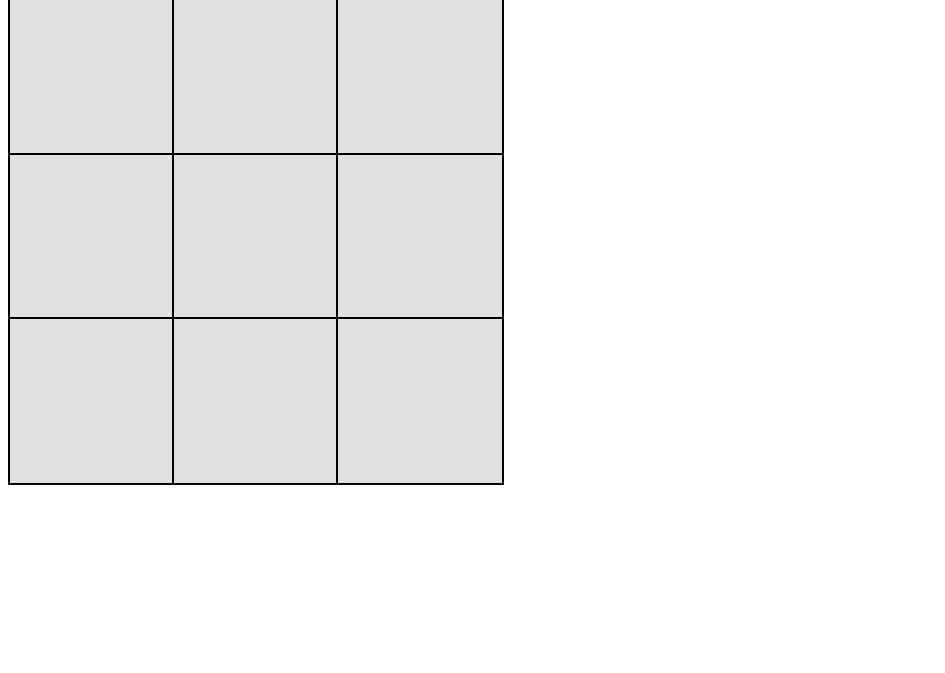
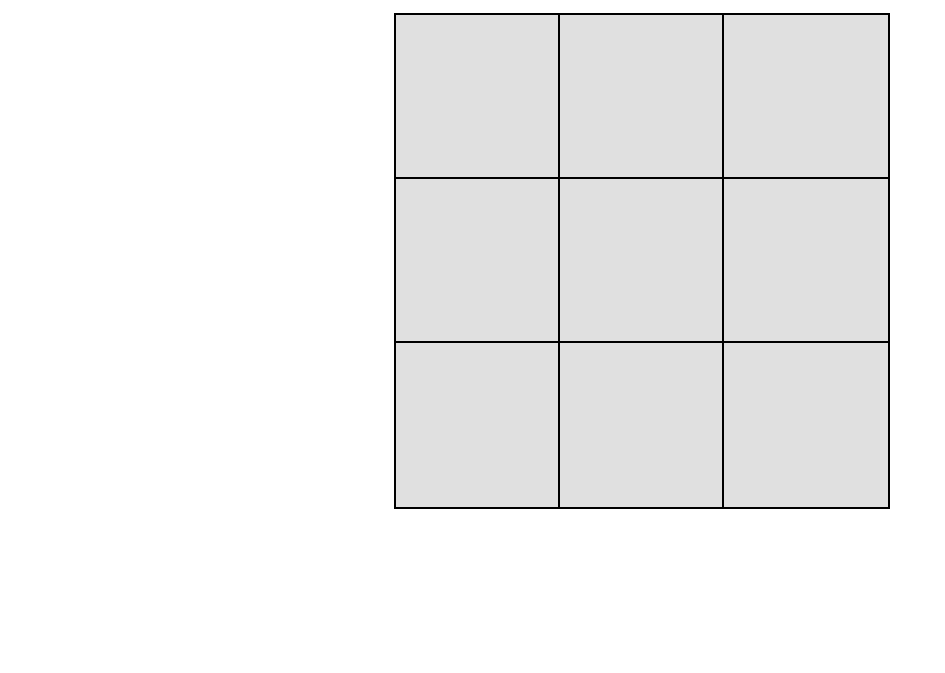
Before and after one commit to guerra08/tic-tac-toe, a plain HTML site: page index.html in a window 1280 px wide. Shown: the part 127-800 px from the top of the page, without its empty margins (0-945 px from the left). Drawn offline with Linux system fonts and the light colour scheme.

Commit message:
Centering content

```diff
--- a/index.html
+++ b/index.html
@@ -1,5 +1,6 @@
 <!DOCTYPE html>
 <html lang="en">
+
 <head>
 	<meta charset="UTF-8">
 	<meta name="viewport" content="width=device-width, initial-scale=1.0">
@@ -8,9 +9,11 @@
 	<script defer src="./scripts/main.js"></script>
 	<title>Tic-tac-toe</title>
 </head>
+
 <body>
+	<div id="main-container">
 		<h1>Tic-tac-toe</h1>
-    <P id = "game-state"></P>
+		<P id="game-state"></P>
 		<div class="game-grid">
 			<div class="grid-item" id="0">
 				<p></p>
@@ -40,5 +43,7 @@
 				<p></p>
 			</div>
 		</div>
+	</div>
 </body>
+
 </html>
--- a/styles/styles.css
+++ b/styles/styles.css
@@ -2,6 +2,13 @@
 
 *{
     font-family: 'Roboto', sans-serif;
+}
+
+#main-container{
+	display: flex;
+	flex-direction: column;
+	justify-content: center;
+	align-items: center;
 }
 
 .game-grid{
```
Lines whose indentation alone changed are shown as unchanged.
